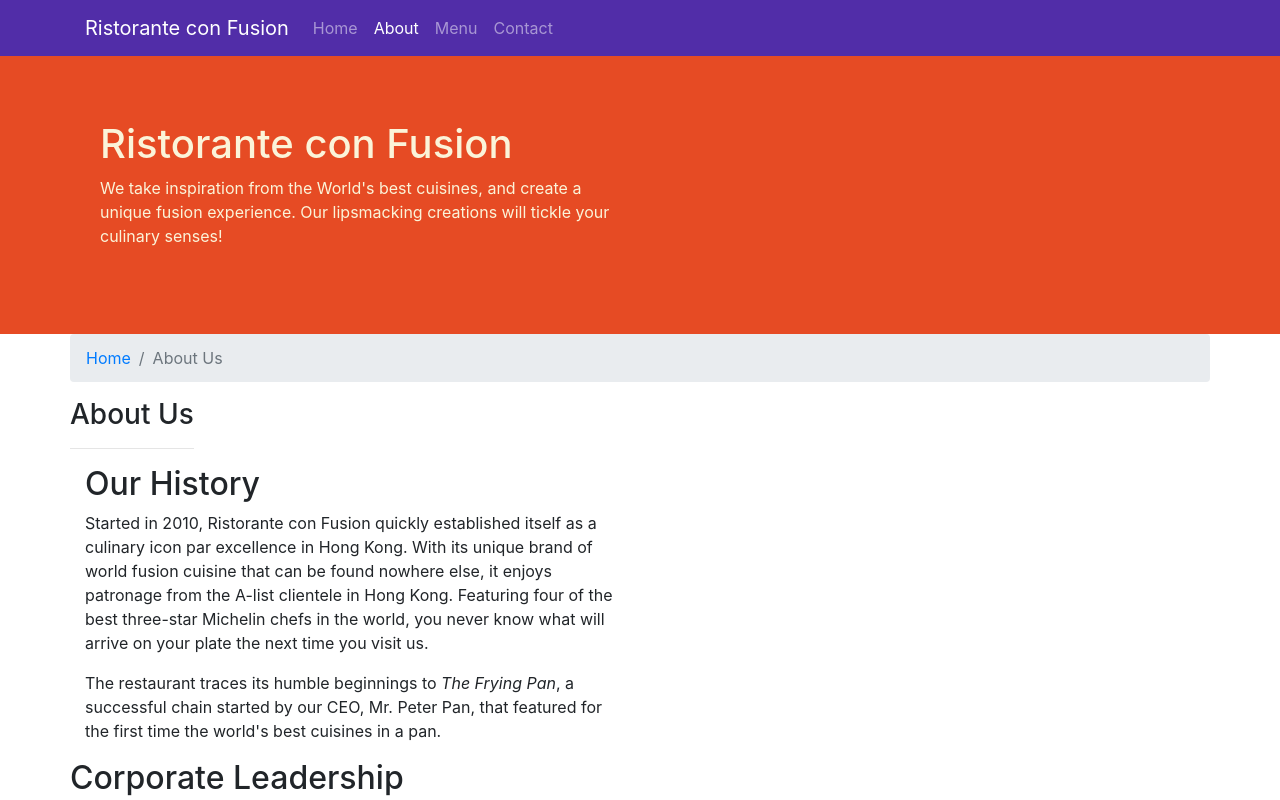
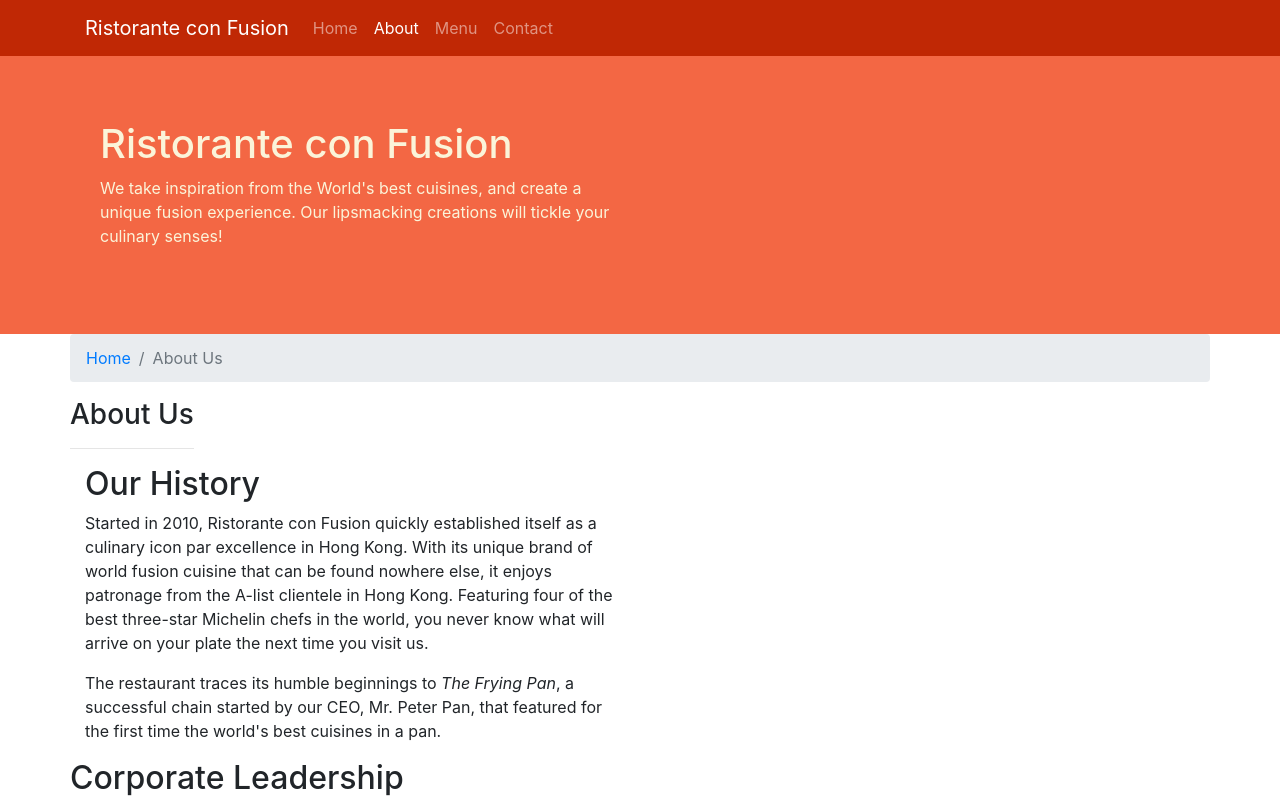
Before and after one commit to namanctrvd/Bootstrap-restro, a website: page aboutus.html in a window 1280 px wide. Shown: the top 800 px of the page. Drawn offline with nearby package versions, Linux system fonts and the light colour scheme.

Commit message:
Navbar and breadcrumbs

```diff
--- a/css/styles.css
+++ b/css/styles.css
@@ -11,7 +11,7 @@
 }
 
 .footer {
-    background-color:  #D1C4E9;
+    background-color: #ee6120a5;
     margin: 0px auto;
     padding: 20px 0px 20px 0px;
 }
@@ -19,7 +19,7 @@
 .jumbotron {
     padding: 70px 30px 70px 30px;
     margin: 0px auto;
-    background: #e64b24;
+    background: #f14a21d6;
     color: rgb(251, 244, 217);
     border-radius: 0px;
 }
@@ -36,5 +36,5 @@ body {
 }
 
 .navbar-dark {
-    background-color: #512DA8;
+    background-color: #c02704fd;
 }
```
Also changed, not shown: index.html (+1 -0 lines).
